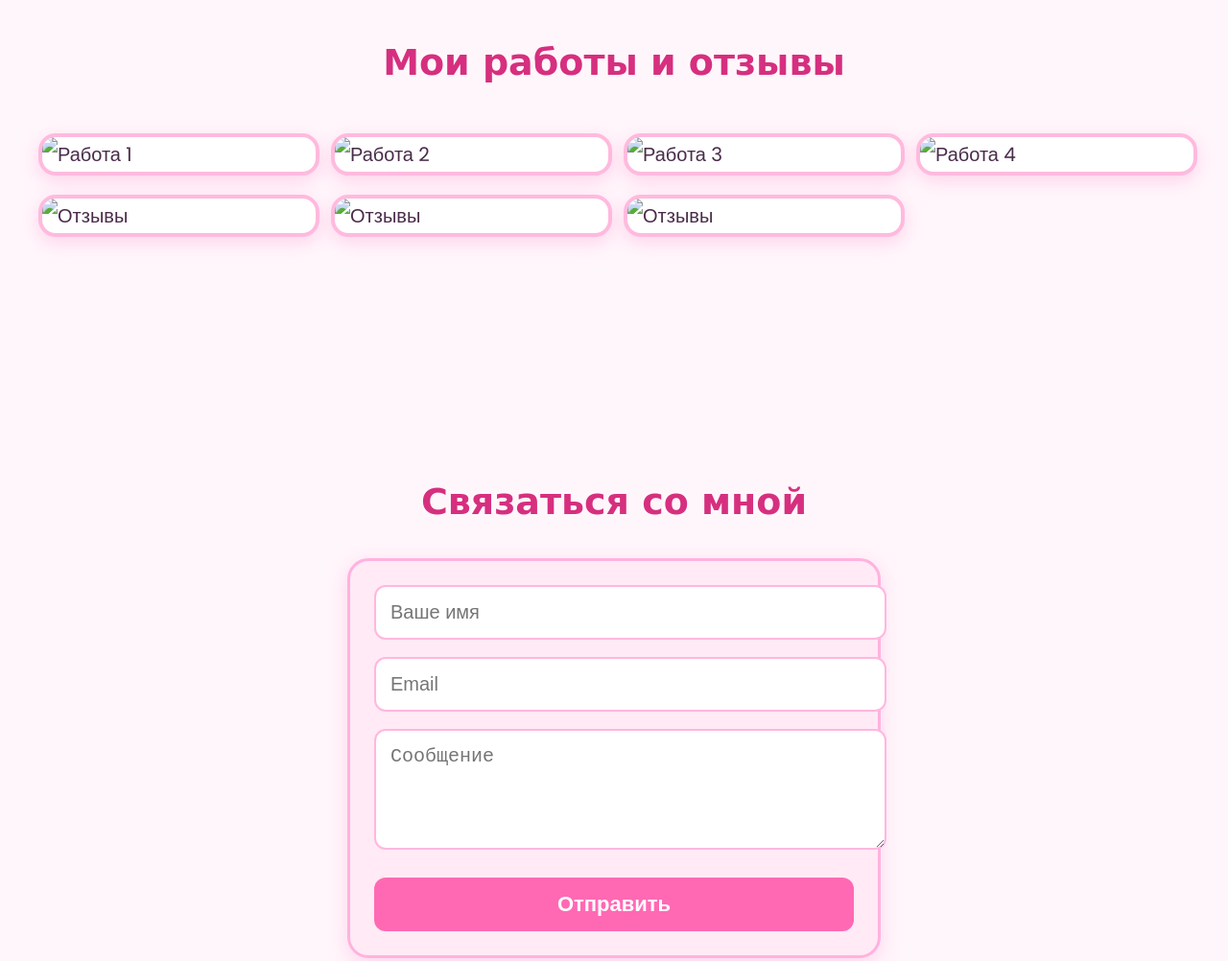
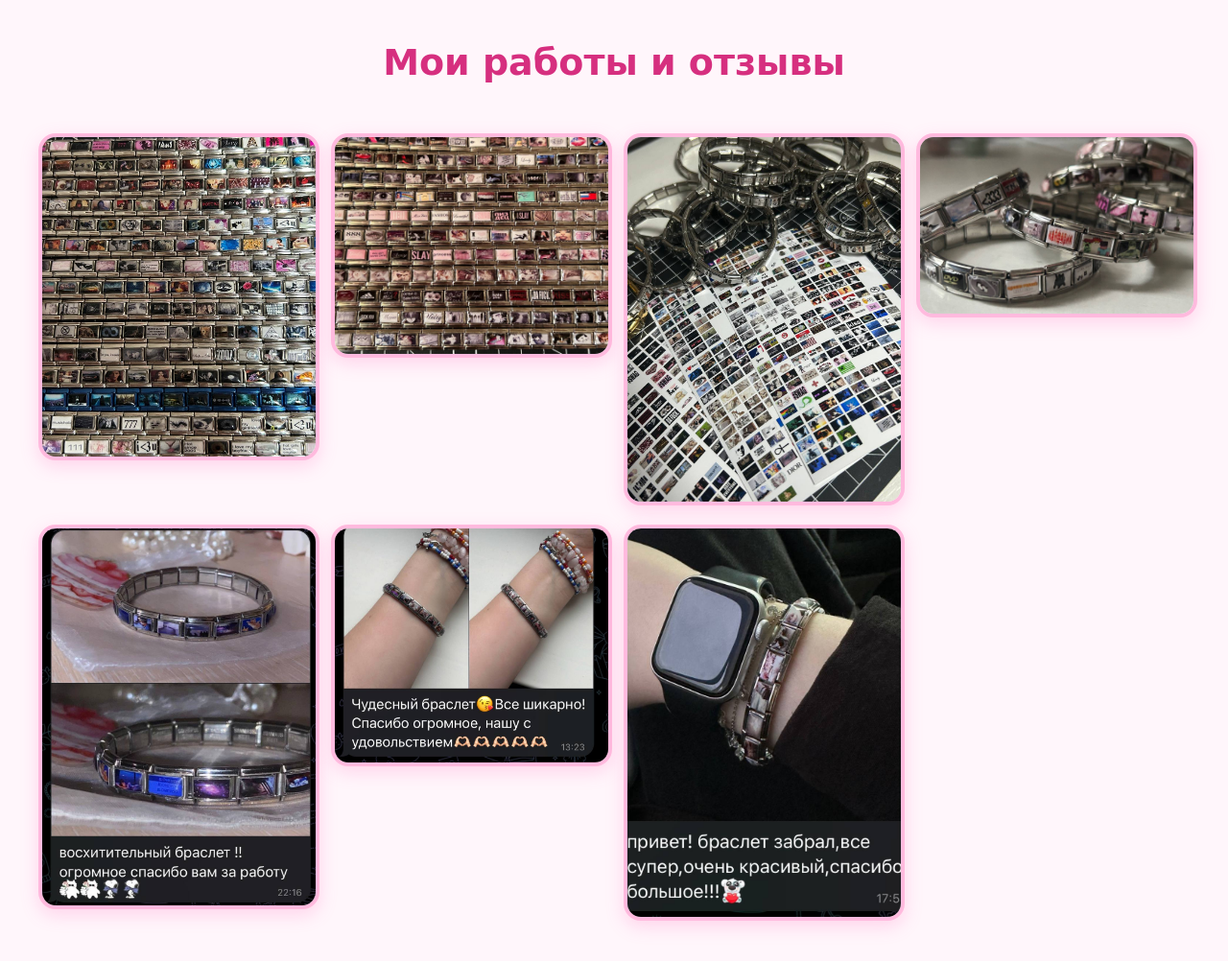
Before and after one commit to lenerally/Site, a plain HTML site: page index.html in a window 1280 px wide. Shown: the part 1480-2482 px from the top of the page at 96% size. Drawn offline with Linux system fonts and the light colour scheme; a web font is replaced by a local one.

Commit message:
Update index.html

```diff
--- a/index.html
+++ b/index.html
@@ -44,13 +44,13 @@
 <section id="portfolio">
   <h2>Мои работы и отзывы</h2>
   <div class="gallery">
-    <img src="images/work1.jpg" alt="Работа 1">
-    <img src="images/work2.jpg" alt="Работа 2">
-    <img src="images/work3.jpg" alt="Работа 3">
-    <img src="images/work4.jpg" alt="Работа 4">
-    <img src="images/work5.jpg" alt="Отзывы">
-    <img src="images/work6.jpg" alt="Отзывы">
-    <img src="images/work8.jpg" alt="Отзывы">
+    <img src="work1.jpg" alt="Работа 1">
+    <img src="work2.jpg" alt="Работа 2">
+    <img src="work3.jpg" alt="Работа 3">
+    <img src="work4.jpg" alt="Работа 4">
+    <img src="work5.jpg" alt="Отзывы">
+    <img src="work6.jpg" alt="Отзывы">
+    <img src="work8.jpg" alt="Отзывы">
 </div>
 </section>
 
```
